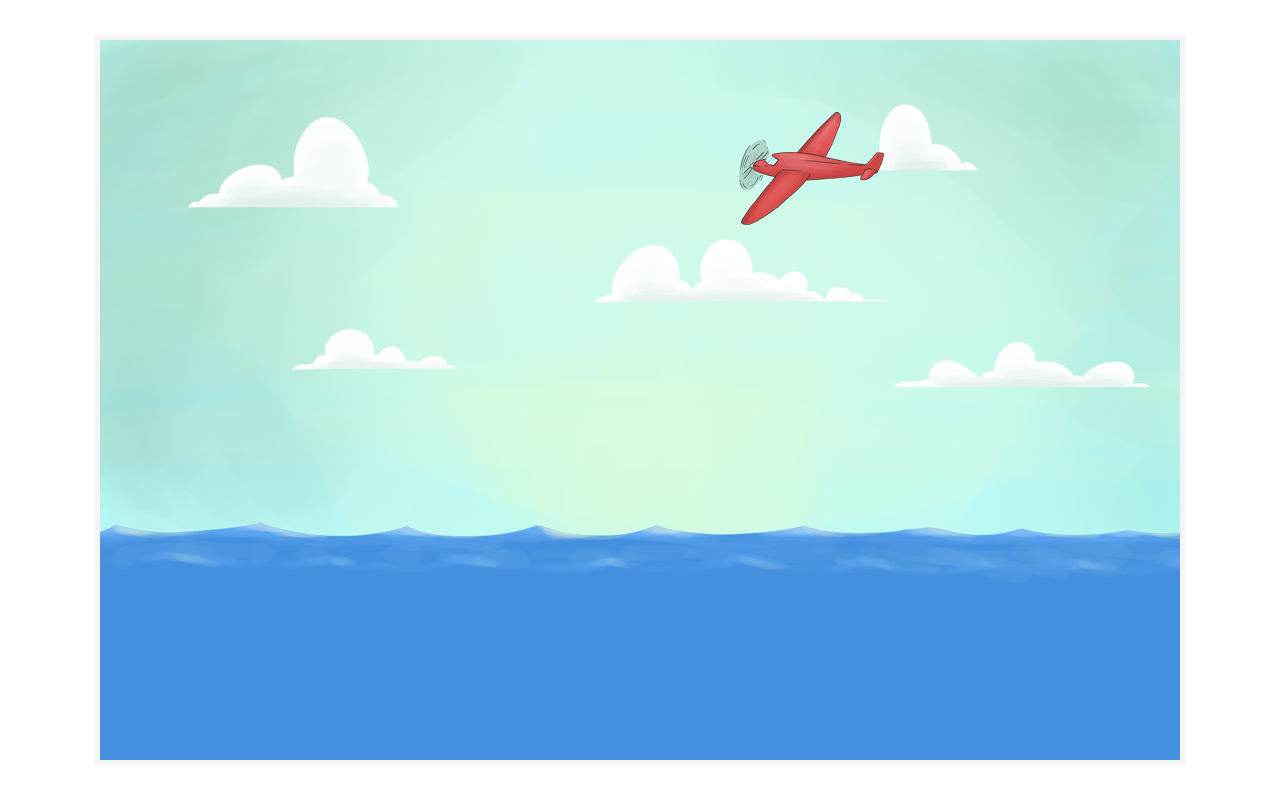
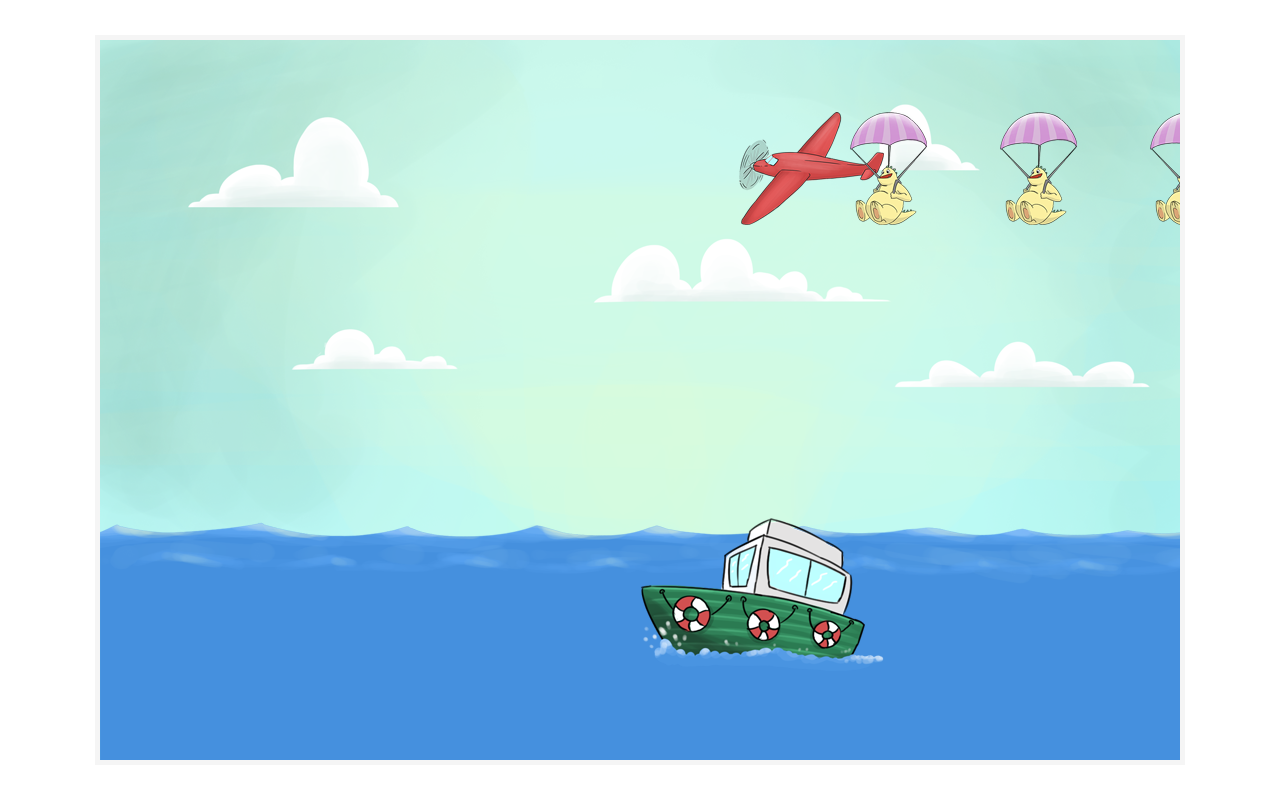
Before and after one commit to scurvydoggo/chutey, a website built with Vite: page index.html in a window 1280 px wide. Built offline with nearby package versions, Linux system fonts and the light colour scheme.

Commit message:
plane: Spawn some chutists

```diff
--- a/index.html
+++ b/index.html
@@ -13,7 +13,7 @@
     <!-- Load the images but hide them, they will be placed via script -->
     <img class="hide" id="background" src="assets/background.png" />
     <img class="hide" id="boat" src="assets/boat.png" />
-    <img class="hide" id="chutist" src="assets/parachutist.png" />
+    <img class="hide" id="chutist" src="assets/chutist.png" />
     <img class="hide" id="plane" src="assets/plane.png" />
     <img class="hide" id="sea" src="assets/sea.png" />
 
--- a/src/chutey/Scene.ts
+++ b/src/chutey/Scene.ts
@@ -1,3 +1,5 @@
+import Boat from "./actors/Boat";
+import Chutist from "./actors/Chutist";
 import Plane from "./actors/Plane";
 import Sea from "./actors/Sea";
 import Assets from "./Assets";
@@ -6,33 +8,62 @@ export default class Scene {
     readonly width: number;
     readonly height: number;
     readonly bg: HTMLImageElement;
+    readonly chutistImg: HTMLImageElement;
 
+    readonly sea: Sea;
+    readonly boat: Boat;
     readonly plane: Plane;
-    readonly sea: Sea;
+    readonly chutists: Chutist[] = [];
 
     constructor(assets: Assets, width: number, height: number) {
         this.width = width;
         this.height = height;
         this.bg = assets.image("background");
 
-        // Plane
-        this.plane = new Plane(assets.image("plane"), width + 10, height * 0.1);
-
         // Sea
         const seaImg = assets.image("sea");
         this.sea = new Sea(seaImg, 0, height - seaImg.height);
+
+        // Boat
+        const boatImg = assets.image("boat");
+        this.boat = new Boat(boatImg, width / 2, this.sea.y);
+
+        // Plane
+        this.plane = new Plane(
+            assets.image("plane"),
+            width + 10,
+            height * 0.1,
+            (x, y) => this.spawnChutist(x, y)
+        );
+
+        // Chutist
+        this.chutistImg = assets.image("chutist");
     }
 
     // Step the simulation
     update(): void {
+        this.boat.update();
         this.plane.update();
+        for (var c of this.chutists) {
+            c.update();
+        }
     }
 
     // Draw the world
     draw(ctx: CanvasRenderingContext2D): void {
         ctx.drawImage(this.bg, 0, 0, this.width, this.height);
 
+        this.sea.draw(ctx);
+        this.boat.draw(ctx);
         this.plane.draw(ctx);
-        this.sea.draw(ctx);
+        for (var c of this.chutists) {
+            c.draw(ctx);
+        }
+    }
+
+    spawnChutist(x: number, y: number): void {
+        this.chutists.push(
+            new Chutist(this.chutistImg, x, y)
+        )
     }
 }
--- /dev/null
+++ b/src/chutey/actors/Boat.ts
@@ -0,0 +1,10 @@
+import Actor from './Actor'
+
+export default class Boat extends Actor {
+    constructor(sprite: HTMLImageElement, x: number, y: number) {
+        super(sprite, x, y);
+    }
+
+    update(): void {
+    }
+}
--- /dev/null
+++ b/src/chutey/actors/Chutist.ts
@@ -0,0 +1,7 @@
+import Actor from './Actor'
+
+export default class Chutist extends Actor {
+    constructor(sprite: HTMLImageElement, x: number, y: number) {
+        super(sprite, x, y);
+    }
+}
--- a/src/chutey/actors/Plane.ts
+++ b/src/chutey/actors/Plane.ts
@@ -1,12 +1,18 @@
 import Actor from './Actor'
+import Chutist from './Chutist';
+
+// Have a chutist jump
+type Jump = (x: number, y: number) => void
 
 export default class Plane extends Actor {
+    readonly jump: Jump;
     readonly spawnX: number;
 
-    constructor(sprite: HTMLImageElement, spawnX: number, spawnY: number) {
+    constructor(sprite: HTMLImageElement, spawnX: number, spawnY: number, jump: Jump) {
         super(sprite, spawnX, spawnY);
 
         this.spawnX = spawnX;
+        this.jump = jump;
     }
 
     update(): void {
@@ -14,5 +20,9 @@ export default class Plane extends Actor {
         if (this.x + this.sprite.width < 0) {
             this.x = this.spawnX;
         }
+
+        if (this.x % 150 == 0) {
+            this.jump(this.x, this.y);
+        }
     }
 }
```
Also changed, not shown: public/assets/chutist.png (renamed from public/assets/parachutist.png).
